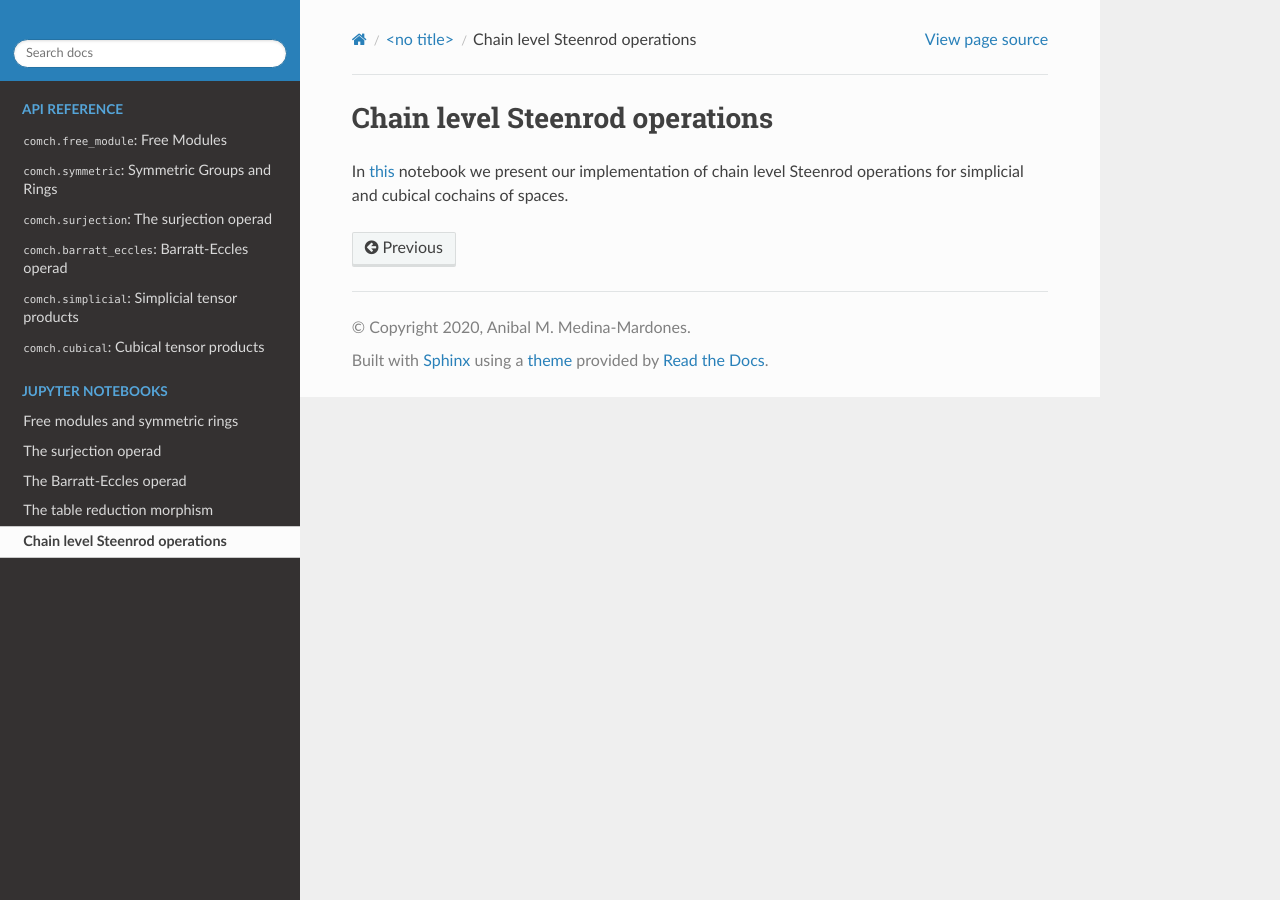
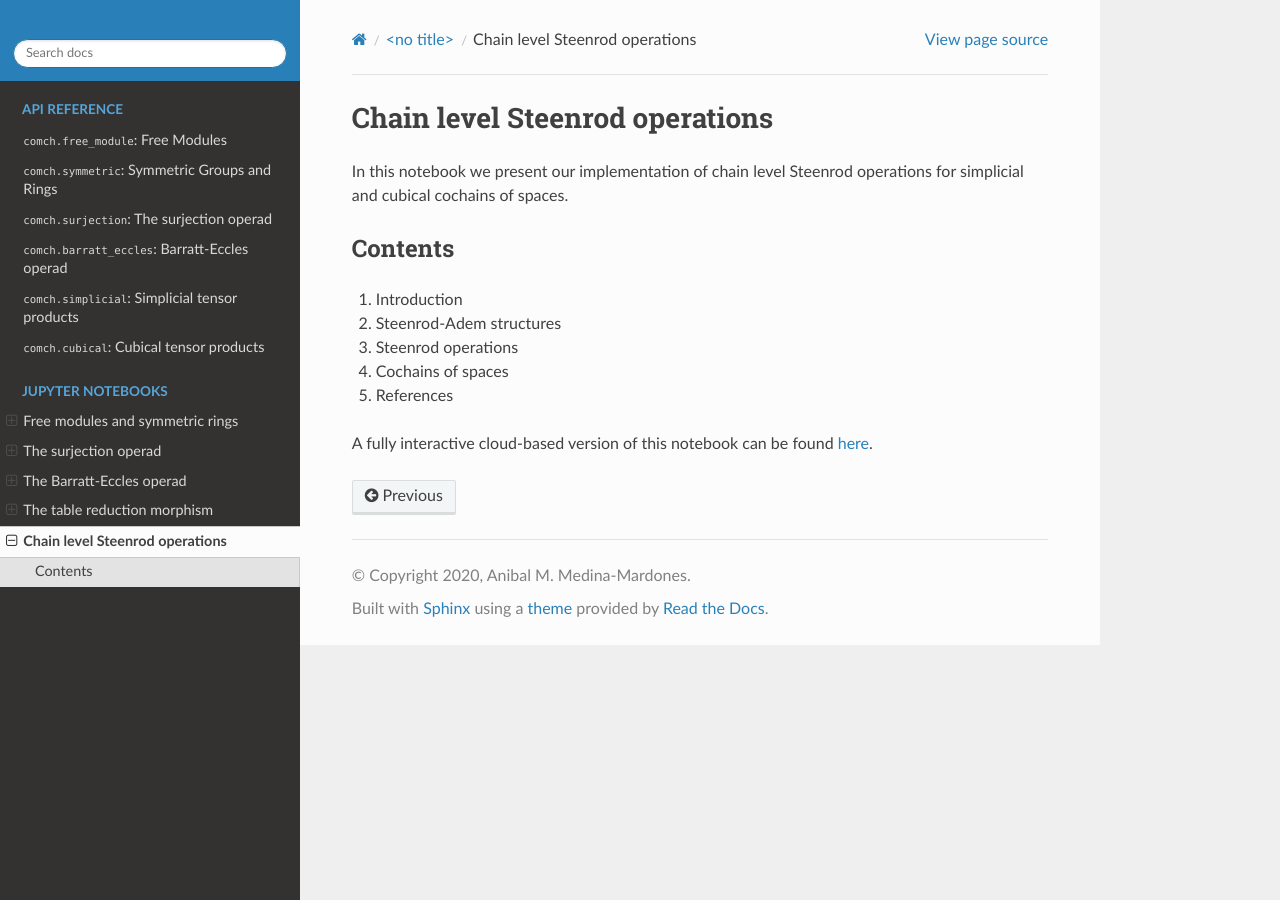
Before and after one commit to ammedmar/comch, a Sphinx documentation site: the page built from doc/source/notebooks/steenrod_operations.rst, in a window 1280 px wide. Built offline with Sphinx 7.4.7 and the Read the Docs theme 2.0.0, drawn with Linux system fonts in a browser that asks for light colours.

Commit message:
Improve documentation: notebook descriptions

```diff
--- a/doc/source/notebooks/steenrod_operations.rst
+++ b/doc/source/notebooks/steenrod_operations.rst
@@ -2,6 +2,17 @@
 Chain level Steenrod operations
 ===============================
 
-In `this`_ notebook we present our implementation of chain level Steenrod operations for simplicial and cubical cochains of spaces.
+In this notebook we present our implementation of chain level Steenrod operations for simplicial and cubical cochains of spaces.
 
-.. _this: https://mybinder.org/v2/gh/ammedmar/comch/master?filepath=notebooks%2Fsteenrod_operations.ipynb
+Contents
+--------
+
+1. Introduction
+2. Steenrod-Adem structures
+3. Steenrod operations
+4. Cochains of spaces
+5. References
+
+A fully interactive cloud-based version of this notebook can be found `here`_.
+
+.. _here: https://mybinder.org/v2/gh/ammedmar/comch/master?filepath=notebooks%2Fsteenrod_operations.ipynb
```
Also changed, not shown: doc/source/notebooks/barratt_eccles.rst (+13 -2 lines), doc/source/notebooks/basics.rst (+11 -2 lines), doc/source/notebooks/surjection.rst (+12 -2 lines), doc/source/notebooks/table_reduction.rst (+10 -2 lines), 3 other files.
